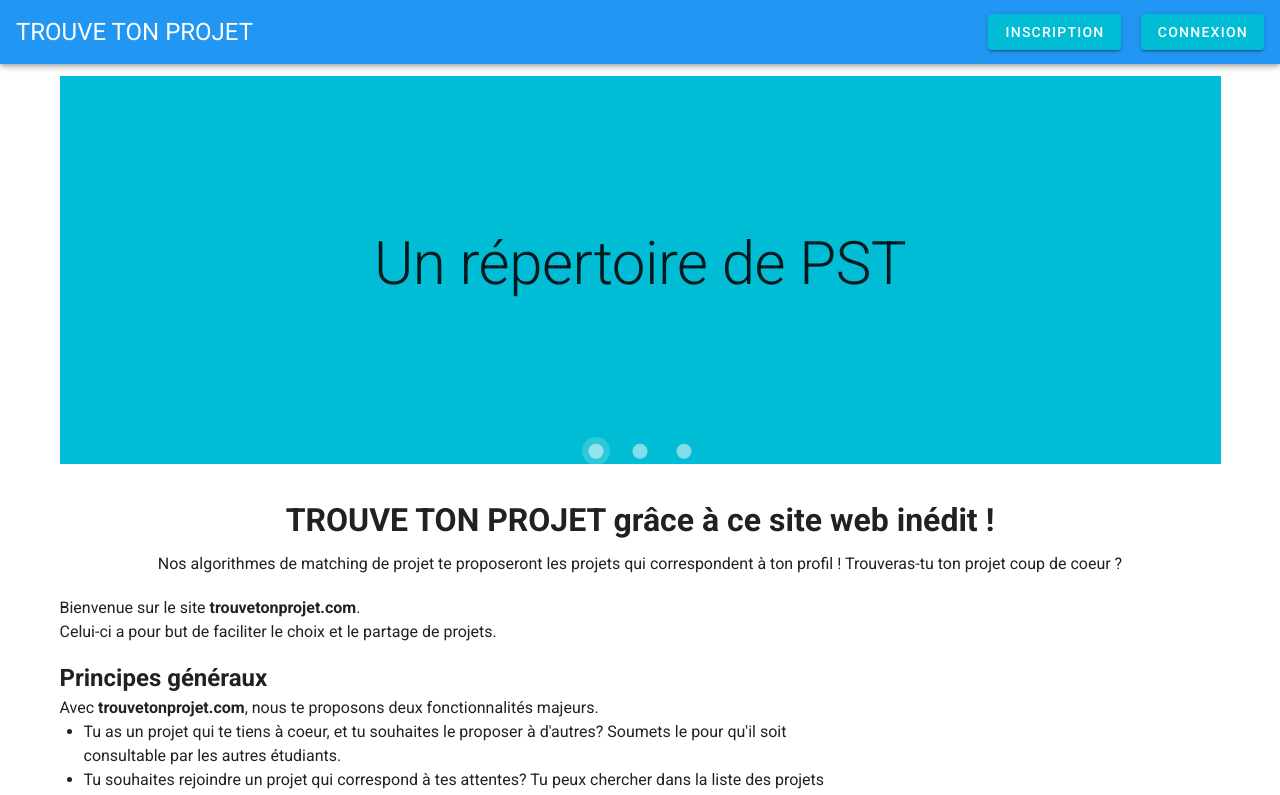
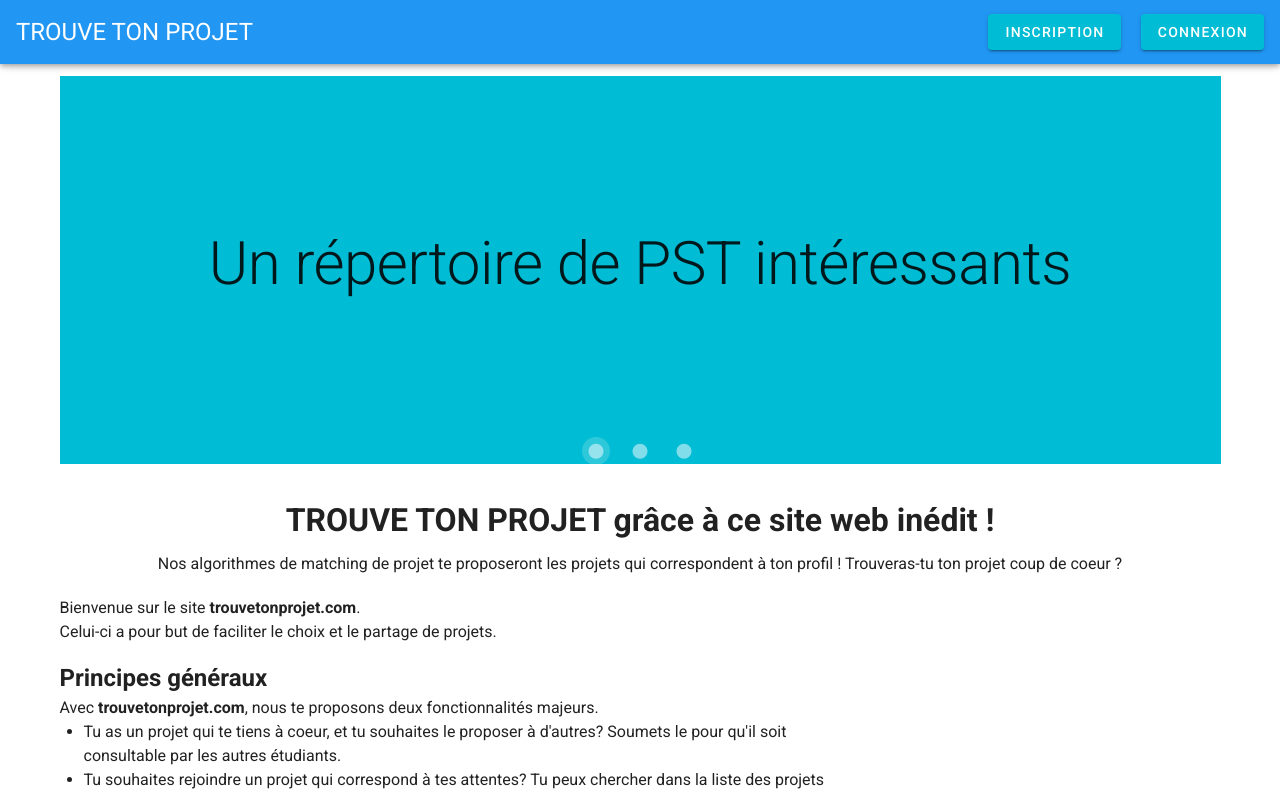
Before and after one commit to danielgrably/trouvetonprojet, a Vue app: page / in a window 1280 px wide. Shown: the top 795 px of the page. Built offline with nearby package versions, Linux system fonts and the light colour scheme; no server answers.

Commit message:
members + changement slides

```diff
--- a/src/components/Welcome.vue
+++ b/src/components/Welcome.vue
@@ -37,7 +37,7 @@ export default {
         'green darken-2',
         'red lighten-1'
       ],
-      slides: ['Un répertoire de PST', 'Des PST intéressants', 'Adaptés à tes goûts']
+      slides: ['Un répertoire de PST intéressants', 'Des projets que tu proposes', 'Adaptés à tes goûts']
     }
   }
 }
```
